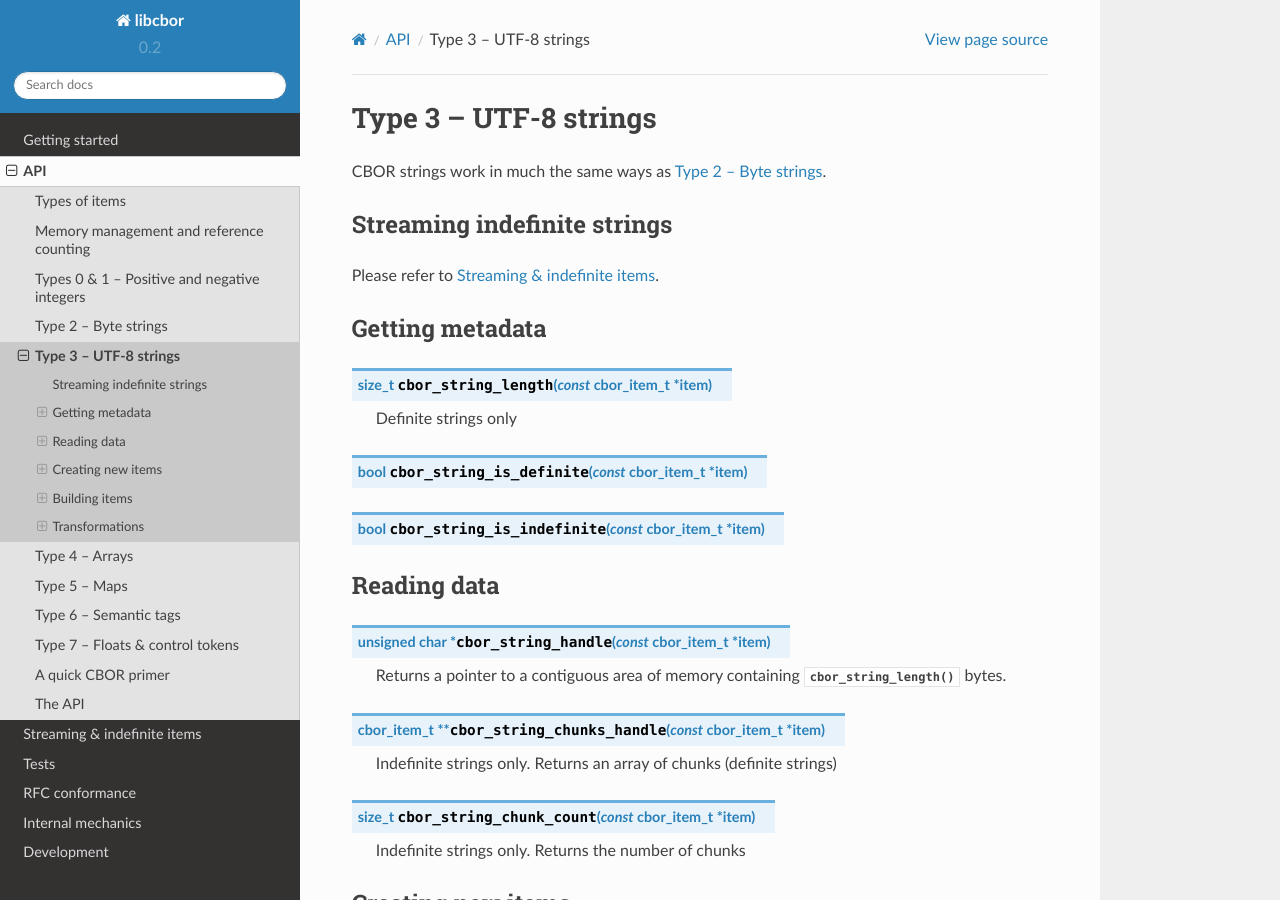
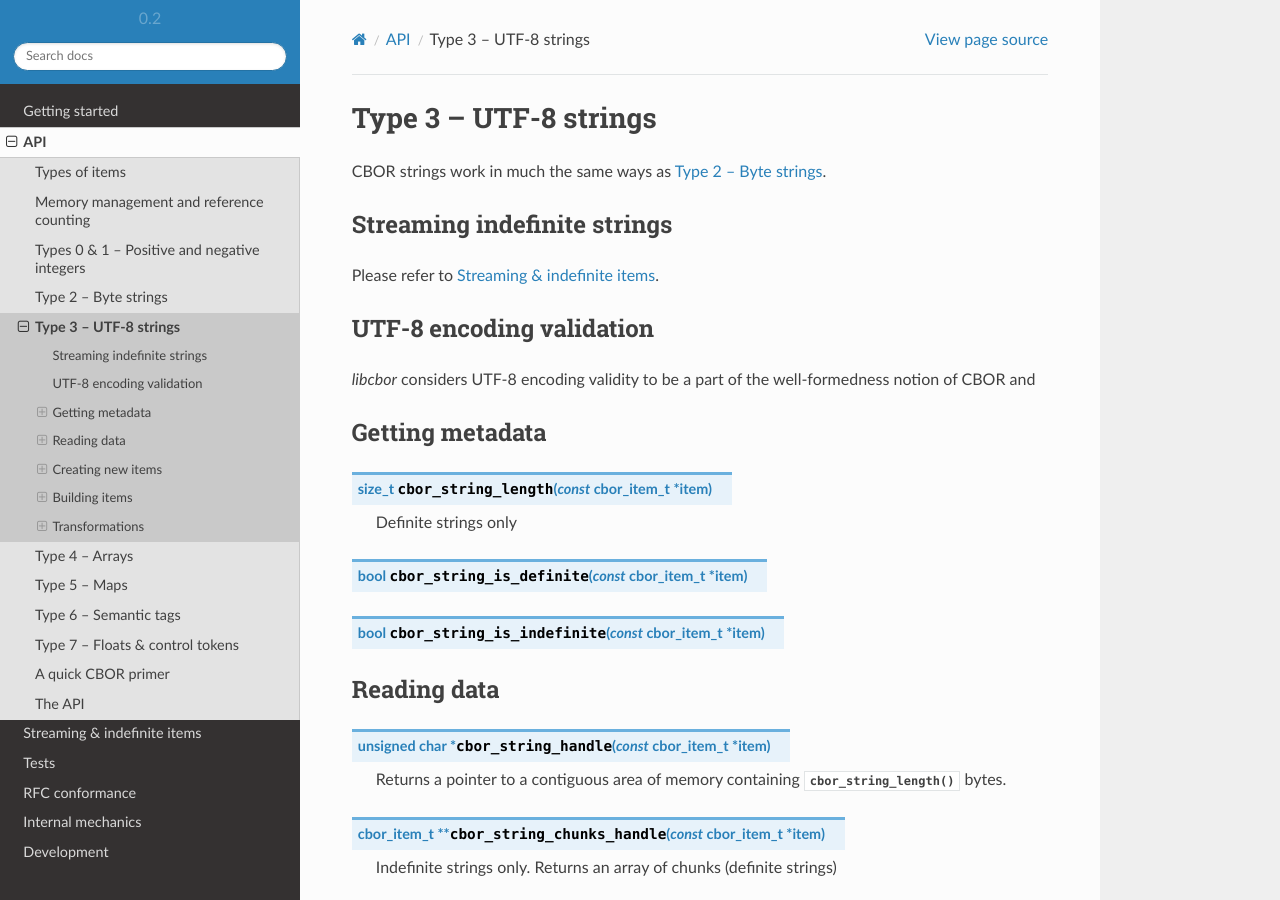
Before and after one commit to PJK/libcbor, a Sphinx documentation site: the page built from doc/source/api/type_3.rst, in a window 1280 px wide and 900 px high. Built offline with Sphinx 7.4.7 and the Read the Docs theme 2.0.0, drawn with Linux system fonts in a browser that asks for light colours.

Commit message:
Tiny doc reorganization

```diff
--- a/doc/source/api/type_2.rst
+++ b/doc/source/api/type_2.rst
@@ -20,10 +20,6 @@ Streaming indefinite byte strings
 ~~~~~~~~~~~~~~~~~~~~~~~~~~~~~~~~~~~
 
 Please refer to :doc:`/streaming`.
-
-UTF-8 encoding validation
-~~~~~~~~~~~~~~~~~~~~~~~~~~~
-TODO
 
 
 Getting metadata
--- a/doc/source/api/type_3.rst
+++ b/doc/source/api/type_3.rst
@@ -7,6 +7,10 @@ Streaming indefinite strings
 ~~~~~~~~~~~~~~~~~~~~~~~~~~~~~~~~~~~
 
 Please refer to :doc:`/streaming`.
+
+UTF-8 encoding validation
+~~~~~~~~~~~~~~~~~~~~~~~~~~~
+*libcbor* considers UTF-8 encoding validity to be a part of the well-formedness notion of CBOR and
 
 
 Getting metadata
```
Also changed, not shown: 1 other file.
